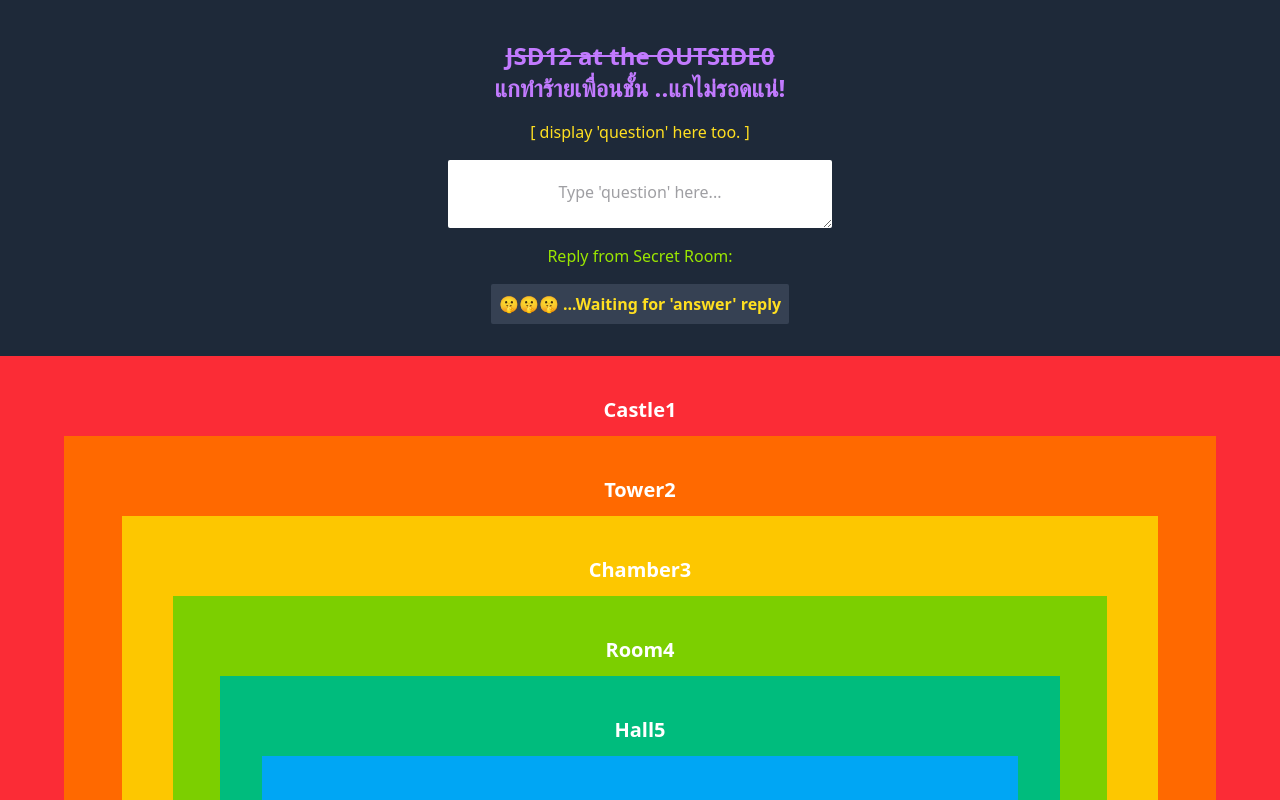
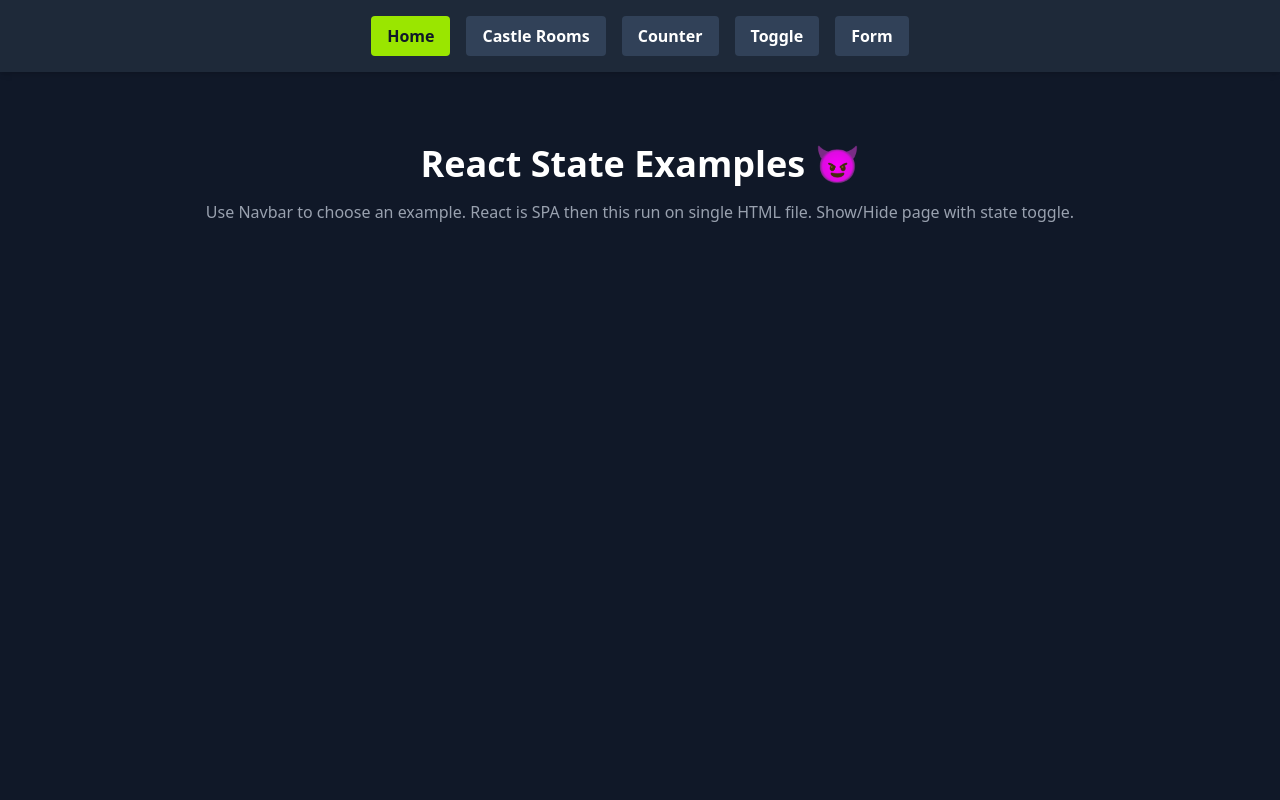
Before and after one commit to weerayosong/week08-react-castle-rooms, a React (Vite) app: page / in a window 1280 px wide. Shown: the top 800 px of the page. Built offline with nearby package versions, Linux system fonts and the light colour scheme; no server answers.

Commit message:
added navbar and its functionality

```diff
--- a/src/App.jsx
+++ b/src/App.jsx
@@ -1,40 +1,32 @@
-import { useContext } from 'react'
-import Castle1 from './components/Castle1'
-import SimpleAsyncAwait from './examples/async/SimpleAsyncAwait'
-import { MessageContext } from './contexts/messageContext/MessageContext'
+import { useState } from 'react'
+import Navbar from './components/Navbar'
+import Home from './components/Home'
+import Counter from './components/Counter'
+import CastleRooms from './components/CastleRooms'
+import Toggle from './components/Toggle'
+import Form from './components/Form'
 
 export default function App() {
-    const { question, reply, handleQuestion } = useContext(MessageContext)
-    // debug
-    console.log('App มองเห็น reply เป็น:', reply, '  | questioon?: ', question)
+    const [currentPage, setCurrentPage] = useState('home')
+
+    const renderPage = () => {
+        if (currentPage === 'home') {
+            return <Home />
+        } else if (currentPage === 'counter') {
+            return <Counter />
+        } else if (currentPage === 'castle') {
+            return <CastleRooms />
+        } else if (currentPage === 'toggle') {
+            return <Toggle />
+        } else if (currentPage === 'form') {
+            return <Form />
+        }
+    }
 
     return (
-        <div className="pb-80 py-10 gap-y-4 flex flex-col justify-center items-center min-h-screen bg-gray-800 text-white">
-            <p className="text-purple-400 font-black text-2xl text-center">
-                <strike>JSD12 at the OUTSIDE0</strike>
-                <br />
-                แกทำร้ายเพื่อนชั้น ..แกไม่รอดแน่!
-            </p>
-            <span className="text-yellow-300">
-                {/* question or waitng for a message */}
-                {question ? question : `[ display 'question' here too. ]`}
-            </span>
-
-            <textarea
-                value={question}
-                onChange={handleQuestion}
-                className="bg-white text-zinc-700 w-sm rounded-xs px-2  text-center pt-5"
-                placeholder="Type 'question' here..."
-            ></textarea>
-
-            <p className="text-lime-400">Reply from Secret Room:</p>
-            <span className="bg-gray-700 p-2 rounded-xs mb-4 text-center text-yellow-300 font-bold min-h-10">
-                {/* question or waitng for a message */}
-                {reply ? reply : `🤫🤫🤫 ...Waiting for 'answer' reply`}
-            </span>
-            <Castle1 />
-
-            <SimpleAsyncAwait />
+        <div className="min-h-screen bg-gray-900 overflow-y-scroll">
+            <Navbar currentPage={currentPage} setPage={setCurrentPage} />
+            <div className="p-8">{renderPage()}</div>
         </div>
     )
 }
--- /dev/null
+++ b/src/components/CastleRooms.jsx
@@ -0,0 +1,49 @@
+import { useContext } from 'react'
+import Castle1 from './Castle1'
+import SimpleAsyncAwait from '../examples/async/SimpleAsyncAwait'
+import { MessageContext } from '../contexts/messageContext/MessageContext'
+
+export default function CastleRooms() {
+    const { question, reply, handleQuestion } = useContext(MessageContext)
+
+    // debug
+    console.log(
+        'CastleRooms มองเห็น reply เป็น:',
+        reply,
+        '  | questioon?: ',
+        question,
+    )
+
+    return (
+        <div className="container mx-auto py-10 gap-y-4 flex flex-col justify-center items-center bg-gray-800 text-white rounded-lg w-full">
+            <p className="text-purple-400 font-black text-2xl text-center">
+                <strike>JSD12 at the OUTSIDE0</strike>
+                <br />
+                แกทำร้ายเพื่อนชั้น ..แกไม่รอดแน่!
+            </p>
+
+            <span className="text-yellow-300">
+                {/* question or waitng for a message */}
+                {question ? question : `[ display 'question' here too. ]`}
+            </span>
+
+            <textarea
+                value={question}
+                onChange={handleQuestion}
+                className="bg-white text-zinc-700 w-sm rounded-xs px-2  text-center pt-5"
+                placeholder="Type 'question' here..."
+            ></textarea>
+
+            <p className="text-lime-400">Reply from Secret Room:</p>
+
+            <span className="bg-gray-700 p-2 rounded-xs mb-4 text-center text-yellow-300 font-bold min-h-10">
+                {/* question or waitng for a message */}
+                {reply ? reply : `🤫🤫🤫 ...Waiting for 'answer' reply`}
+            </span>
+
+            <Castle1 />
+
+            <SimpleAsyncAwait />
+        </div>
+    )
+}
--- /dev/null
+++ b/src/components/Counter.jsx
@@ -0,0 +1,32 @@
+import { useState, useEffect } from 'react'
+
+export default function Counter() {
+    const [count, setCount] = useState(0)
+
+    // test useEffect จะทำงานทุกครั้งที่ [count] เปลี่ยนค่า
+    useEffect(() => {
+        console.log('Counter Page: no. of count ->', count)
+    }, [count])
+
+    return (
+        <div className="text-center mt-10">
+            <h1 className="text-4xl font-bold text-yellow-300 mb-6">
+                👇
+                <br /> <span>Counter</span>
+            </h1>
+            <p className="text-2xl text-white mb-4">You clicked: {count}</p>
+            <button
+                onClick={() => setCount(count > 0 ? count - 1 : 0)}
+                className="bg-red-500 text-white px-6 py-2 mx-1 rounded-sm font-bold hover:bg-red-600 active:scale-95 transition-all"
+            >
+                ADD -1
+            </button>
+            <button
+                onClick={() => setCount(count + 1)}
+                className="bg-green-500 text-white px-6 py-2 mx-1 rounded-sm font-bold hover:bg-green-600 active:scale-95 transition-all"
+            >
+                ADD +1
+            </button>
+        </div>
+    )
+}
--- /dev/null
+++ b/src/components/Form.jsx
@@ -0,0 +1,58 @@
+import { useState } from 'react'
+
+export default function Form() {
+    const [formData, setFormData] = useState({
+        name: '',
+        email: '',
+    })
+
+    const handleChange = (event) => {
+        setFormData({
+            ...formData,
+            [event.target.name]: event.target.value,
+        })
+    }
+
+    const handleSubmit = (event) => {
+        event.preventDefault()
+
+        alert(`Submitted!\nName: ${formData.name}\nE-mail: ${formData.email}`)
+        console.log('ฏata sent:', formData)
+    }
+
+    return (
+        <div className="flex flex-col items-center mt-10 p-8 w-80 mx-auto">
+            <h1 className="text-2xl font-bold text-white mb-6">Form</h1>
+
+            <form
+                onSubmit={handleSubmit}
+                className="w-full flex flex-col gap-4"
+            >
+                <input
+                    type="text"
+                    name="name"
+                    placeholder="Name"
+                    value={formData.name}
+                    onChange={handleChange}
+                    className="w-full bg-slate-700 text-white px-4 py-2 rounded-md focus:outline-none focus:ring-2 focus:ring-slate-400 border border-slate-600 focus:border-transparent transition-all"
+                />
+
+                <input
+                    type="email"
+                    name="email"
+                    placeholder="Email"
+                    value={formData.email}
+                    onChange={handleChange}
+                    className="w-full bg-slate-700 text-white px-4 py-2 rounded-md focus:outline-none focus:ring-2 focus:ring-slate-400 border border-slate-600 focus:border-transparent transition-all"
+                />
+
+                <button
+                    type="submit"
+                    className="w-full bg-slate-600 text-white px-4 py-2 rounded-md font-bold hover:bg-slate-400 active:scale-95 transition-all mt-2"
+                >
+                    Submit
+                </button>
+            </form>
+        </div>
+    )
+}
--- /dev/null
+++ b/src/components/Home.jsx
@@ -0,0 +1,13 @@
+export default function Home() {
+    return (
+        <div className="text-center mt-10">
+            <h1 className="text-4xl font-bold text-white mb-4">
+                React State Examples 😈
+            </h1>
+            <p className="text-gray-400">
+                Use Navbar to choose an example. React is SPA then this run on
+                single HTML file. Show/Hide page with state toggle.
+            </p>
+        </div>
+    )
+}
--- /dev/null
+++ b/src/components/Navbar.jsx
@@ -0,0 +1,44 @@
+export default function Navbar({ currentPage, setPage }) {
+    const getBtnClass = (pageName) => {
+        return `px-4 py-2 rounded-sm font-bold transition-all ${
+            currentPage === pageName
+                ? 'bg-lime-400 text-gray-900'
+                : 'bg-slate-700 text-white hover:bg-gray-600'
+        }`
+    }
+
+    return (
+        <nav className="bg-gray-800 p-4 flex justify-center gap-4 shadow-md">
+            <button
+                onClick={() => setPage('home')}
+                className={getBtnClass('home')}
+            >
+                Home
+            </button>
+            <button
+                onClick={() => setPage('castle')}
+                className={getBtnClass('castle')}
+            >
+                Castle Rooms
+            </button>
+            <button
+                onClick={() => setPage('counter')}
+                className={getBtnClass('counter')}
+            >
+                Counter
+            </button>
+            <button
+                onClick={() => setPage('toggle')}
+                className={getBtnClass('toggle')}
+            >
+                Toggle
+            </button>
+            <button
+                onClick={() => setPage('form')}
+                className={getBtnClass('form')}
+            >
+                Form
+            </button>
+        </nav>
+    )
+}
--- /dev/null
+++ b/src/components/Toggle.jsx
@@ -0,0 +1,32 @@
+import { useState } from 'react'
+
+export default function Toggle() {
+    const [isOn, setIsOn] = useState(false)
+
+    return (
+        <div className="flex flex-col items-center justify-center mt-10 p-10 w-64 mx-auto">
+            <h1 className="text-3xl font-bold text-white mb-6">Toggle</h1>
+
+            <span
+                className={`text-2xl font-bold mb-6 ${
+                    isOn ? 'text-lime-400' : 'text-rose-500'
+                }`}
+            >
+                {isOn ? 'ON' : 'OFF'}
+            </span>
+
+            <button
+                onClick={() => setIsOn(!isOn)} // toggle true <=> false
+                className={`w-20 h-10 flex items-center rounded-full p-1 transition-colors duration-300 cursor-pointer ${
+                    isOn ? 'bg-slate-400' : 'bg-slate-600'
+                }`}
+            >
+                <div
+                    className={`bg-white w-8 h-8 rounded-full shadow-md transform transition-transform duration-300 ${
+                        isOn ? 'translate-x-10' : 'translate-x-0'
+                    }`}
+                ></div>
+            </button>
+        </div>
+    )
+}
--- a/src/index.css
+++ b/src/index.css
@@ -1 +1,4 @@
 @import 'tailwindcss';
+html {
+    overflow-y: scroll;
+}
```
